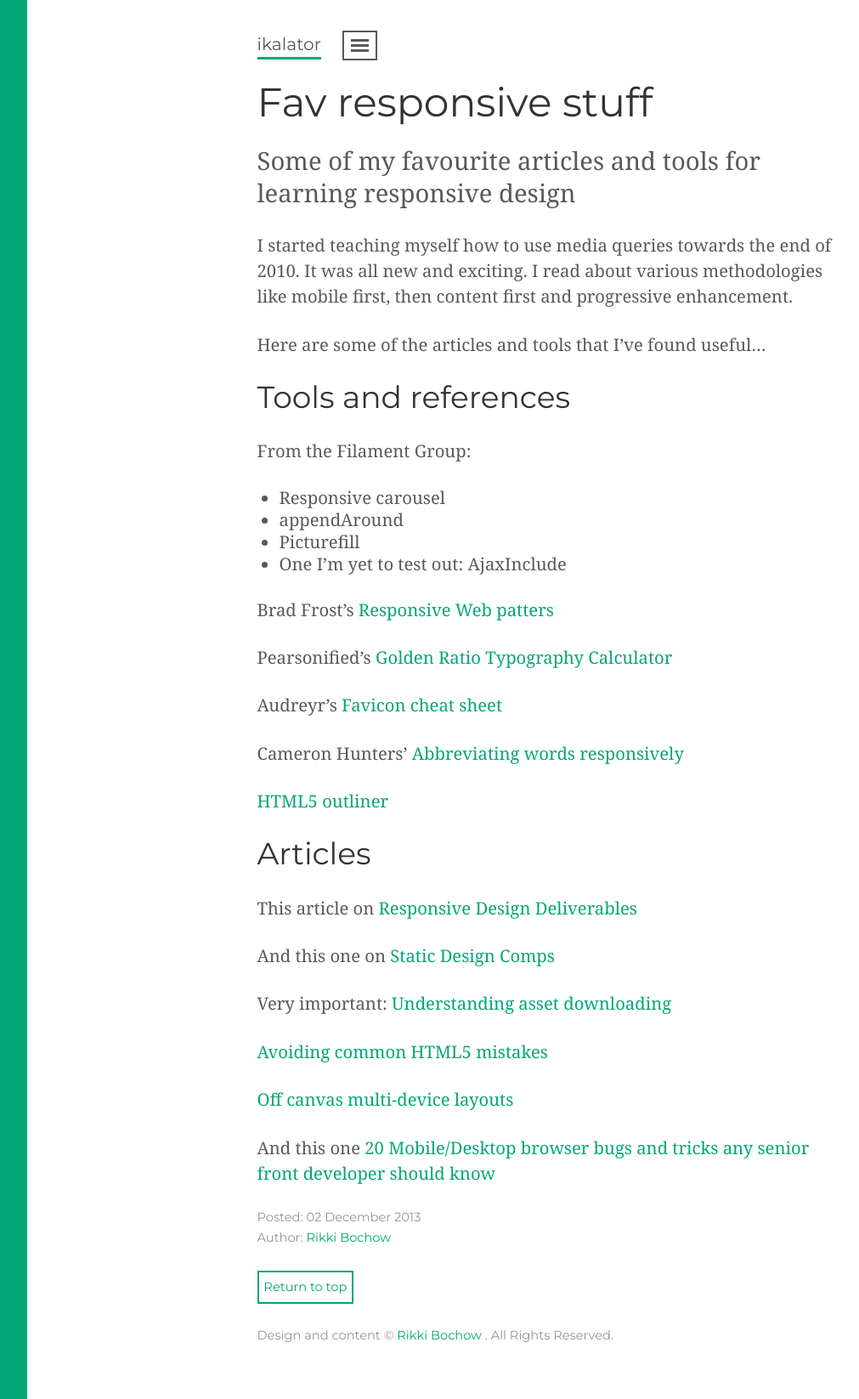
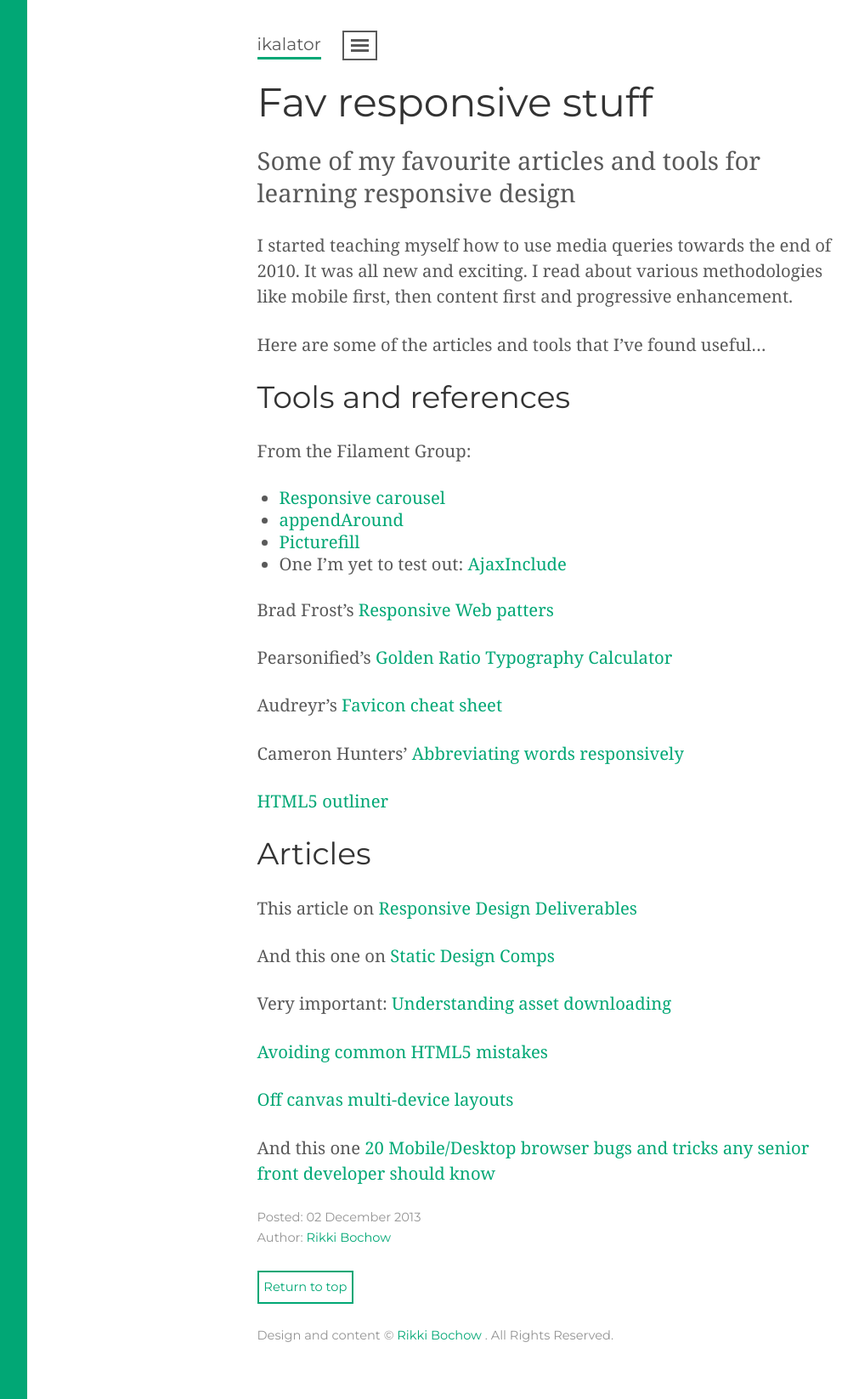
Before and after one commit to rikki-iki/rikki-iki.github.io, a Jekyll site: the page built from _posts/2013-12-02-fav-responsive-stuff.markdown, in a window 1280 px wide. Shown: the whole page at 85% size, without its empty margins (4-1015 px from the left). Built offline with Jekyll 4.4.1, drawn with Linux system fonts in a browser that asks for light colours; Markdown is read by kramdown in place of the engine named in the settings.

Commit message:
Fix for list item hyperlinks not being green

```diff
--- a/css/ikalator.css
+++ b/css/ikalator.css
@@ -308,11 +308,18 @@ ol {
  */
 li{
   line-height:26px;
-  > ul,
-  > ol{
+}
+  li > ul,
+  li > ol{
     margin-bottom:0;
   }
-}
+  li a {
+    color: hsl(162,99%,33%);
+  }
+    li a:hover,
+    li a:focus {
+      border-color: hsl(162,99%,33%);
+    }
 /*------------------------------------*\
     images
 \*------------------------------------*/
```
